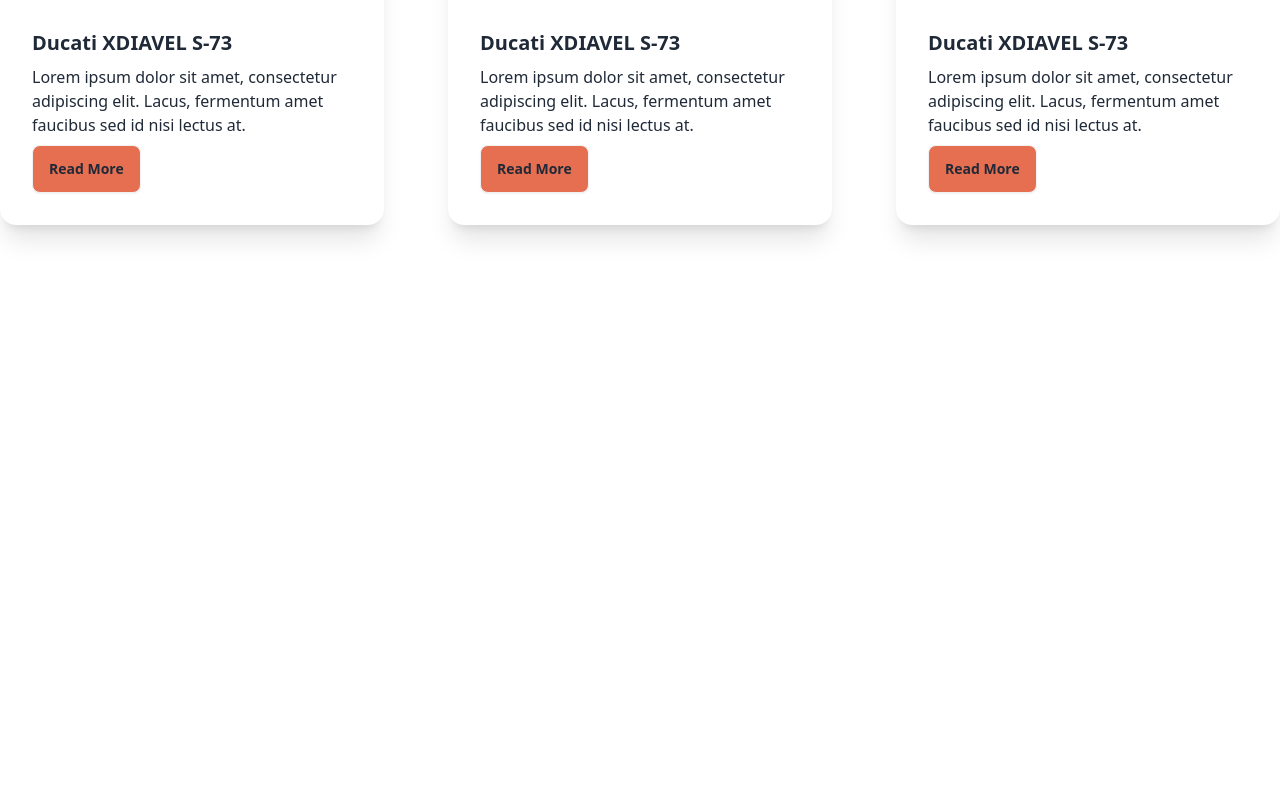
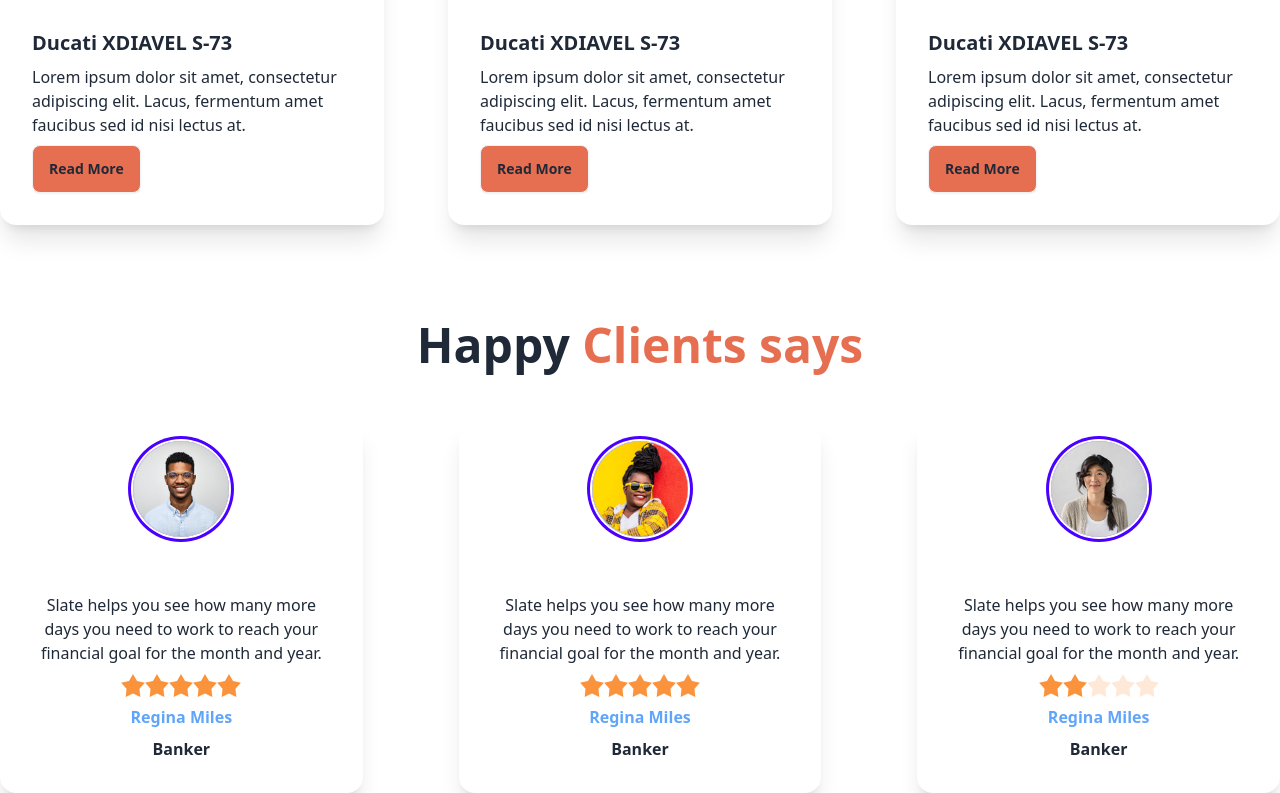
Before and after one commit to Faysal2123/My-Bike-Shop, a plain HTML site: page index.html in a window 1280 px wide. Shown: the part 1128-1921 px from the top of the page. Before the commit the page ends 1449 px from the top, so only its background shows below. Drawn offline with nearby package versions, Linux system fonts and the light colour scheme.

Commit message:
Happy Clients section done

```diff
--- a/index.html
+++ b/index.html
@@ -188,6 +188,108 @@
       </div>
     </div>
   </section>
+  <section>
+
+        <h1 class="text-5xl text-center font-bold my-12">Happy <span class="text-bike-primary">Clients says</span> </h1>
+        <div class="grid grid-cols-1 md:grid-cols-2 lg:grid-cols-3 gap-24">
+          <div class="card bg-base-100  shadow-xl">
+            <figure class="py-6">
+              <div class="avatar">
+                <div class="ring-primary ring-offset-base-100 w-24 rounded-full ring ring-offset-2">
+                  <img src="images/others/user-1.png">
+                </div>
+              </div>
+            </figure>
+            <div class="card-body text-center">
+
+              <p>Slate helps you see how
+                many more days you need
+                to work to reach your financial
+                goal for the month and year.</p>
+                <div class="rating justify-center">
+                  <input type="radio" name="rating-2" class="mask mask-star-2 bg-orange-400" />
+                  <input
+                    type="radio"
+                    name="rating-2"
+                    class="mask mask-star-2 bg-orange-400"
+                    checked="checked" />
+                  <input type="radio" name="rating-2" class="mask mask-star-2 bg-orange-400" />
+                  <input type="radio" name="rating-2" class="mask mask-star-2 bg-orange-400" />
+                  <input type="radio" name="rating-2" class="mask mask-star-2 bg-orange-400" />
+                </div>
+                <h1 class="font-bold text-blue-400 ">Regina Miles</h1>
+                <h1 class="font-bold">Banker</h1>
+            </div>
+
+
+        </div>
+
+          <div class="card bg-base-100 shadow-xl">
+            <figure class="py-6">
+              <div class="avatar">
+                <div class="ring-primary ring-offset-base-100 w-24 rounded-full ring ring-offset-2">
+                  <img src="images/others/user-3.png">
+                </div>
+              </div>
+            </figure>
+            <div class="card-body text-center">
+
+              <p>Slate helps you see how
+                many more days you need
+                to work to reach your financial
+                goal for the month and year.</p>
+                <div class="rating justify-center">
+                  <input type="radio" name="rating-2" class="mask mask-star-2 bg-orange-400" />
+                  <input
+                    type="radio"
+                    name="rating-2"
+                    class="mask mask-star-2 bg-orange-400"
+                    checked="checked" />
+                  <input type="radio" name="rating-2" class="mask mask-star-2 bg-orange-400" />
+                  <input type="radio" name="rating-2" class="mask mask-star-2 bg-orange-400" />
+                  <input type="radio" name="rating-2" class="mask mask-star-2 bg-orange-400" />
+                </div>
+                <h1 class="font-bold text-blue-400 ">Regina Miles</h1>
+                <h1 class="font-bold">Banker</h1>
+            </div>
+
+
+        </div>
+
+          <div class="card bg-base-100 shadow-xl">
+            <figure class="py-6">
+              <div class="avatar">
+                <div class="ring-primary ring-offset-base-100 w-24 rounded-full ring ring-offset-2">
+                  <img src="images/others/user-2.png">
+                </div>
+              </div>
+            </figure>
+            <div class="card-body text-center">
+
+              <p>Slate helps you see how
+                many more days you need
+                to work to reach your financial
+                goal for the month and year.</p>
+                <div class="rating justify-center">
+                  <input type="radio" name="rating-2" class="mask mask-star-2 bg-orange-400" />
+                  <input
+                    type="radio"
+                    name="rating-2"
+                    class="mask mask-star-2 bg-orange-400"
+                    checked="checked" />
+                  <input type="radio" name="rating-2" class="mask mask-star-2 bg-orange-400" />
+                  <input type="radio" name="rating-2" class="mask mask-star-2 bg-orange-400" />
+                  <input type="radio" name="rating-2" class="mask mask-star-2 bg-orange-400" />
+                </div>
+                <h1 class="font-bold text-blue-400 ">Regina Miles</h1>
+                <h1 class="font-bold">Banker</h1>
+            </div>
+          </div>
+
+        </div></div>
+
+
+  </section>
 
 
     </main>
```
